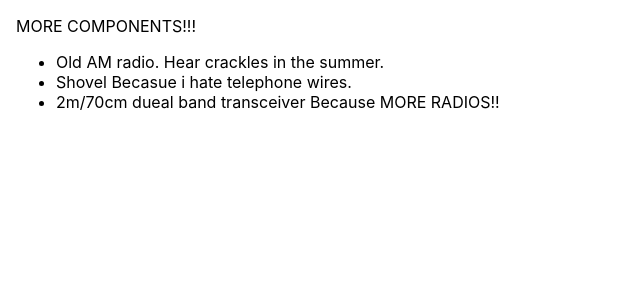
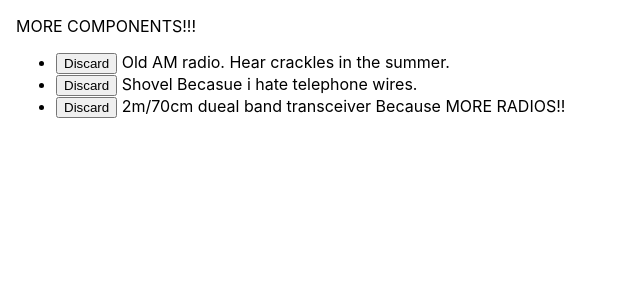
Before and after one commit to stinkfloyd/radios, a React (Create React App) app: page / in a window 1280 px wide. Shown: the top 300 px of the page, without its empty margins (0-640 px from the left). Built offline with nearby package versions, Linux system fonts and the light colour scheme.

Commit message:
Discard button added

```diff
--- a/src/components/item/item.js
+++ b/src/components/item/item.js
@@ -1,5 +1,14 @@
-import React from 'react'
+import React, { Component } from 'react'
 
-const Item = ({ item }) => <li>{item.item} {item.reason}</li>
+
+// const Item = ({ item }) => <li> <button>Discard</button> {item.item} {item.reason}</li>
+
+class Item extends Component {
+    render() {
+        const { item } = this.props
+        return <li><button>Discard</button> {item.item} {item.reason} </li>
+    }
+
+}
 
 export default Item
```
